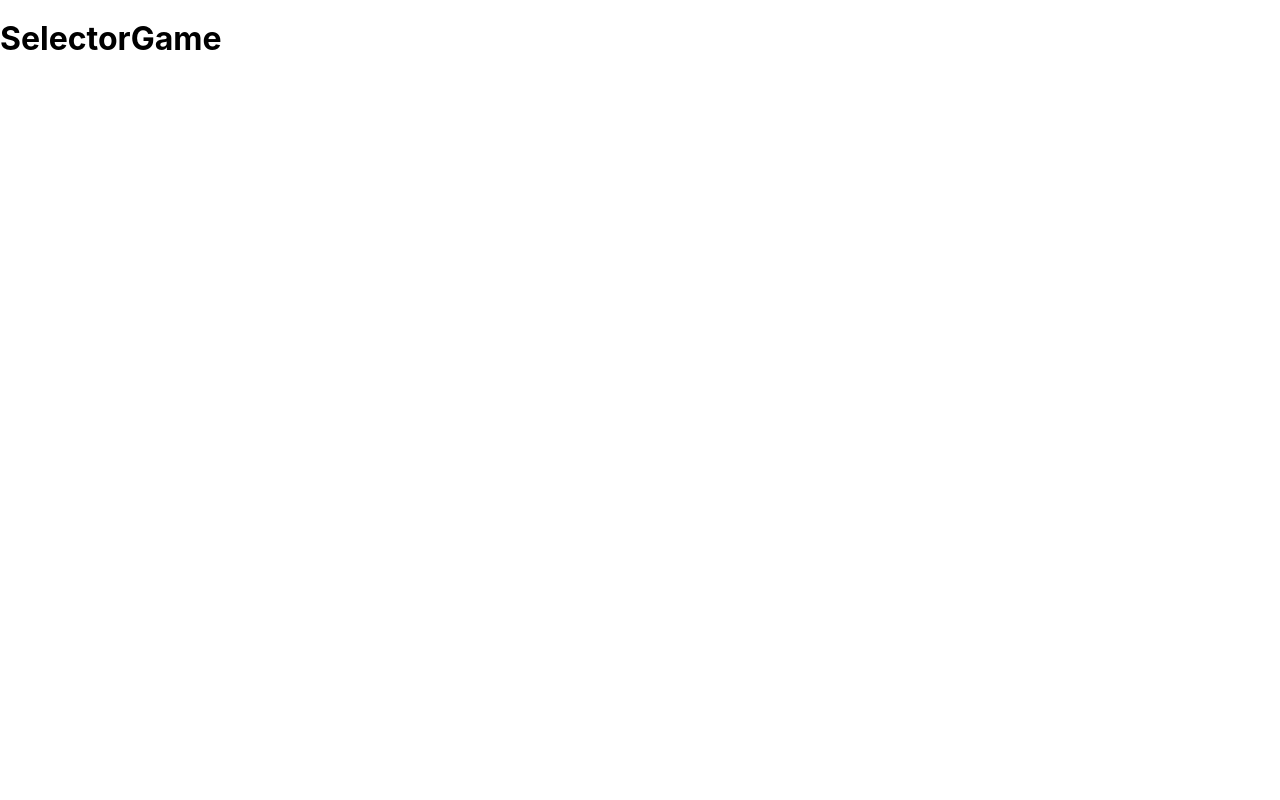
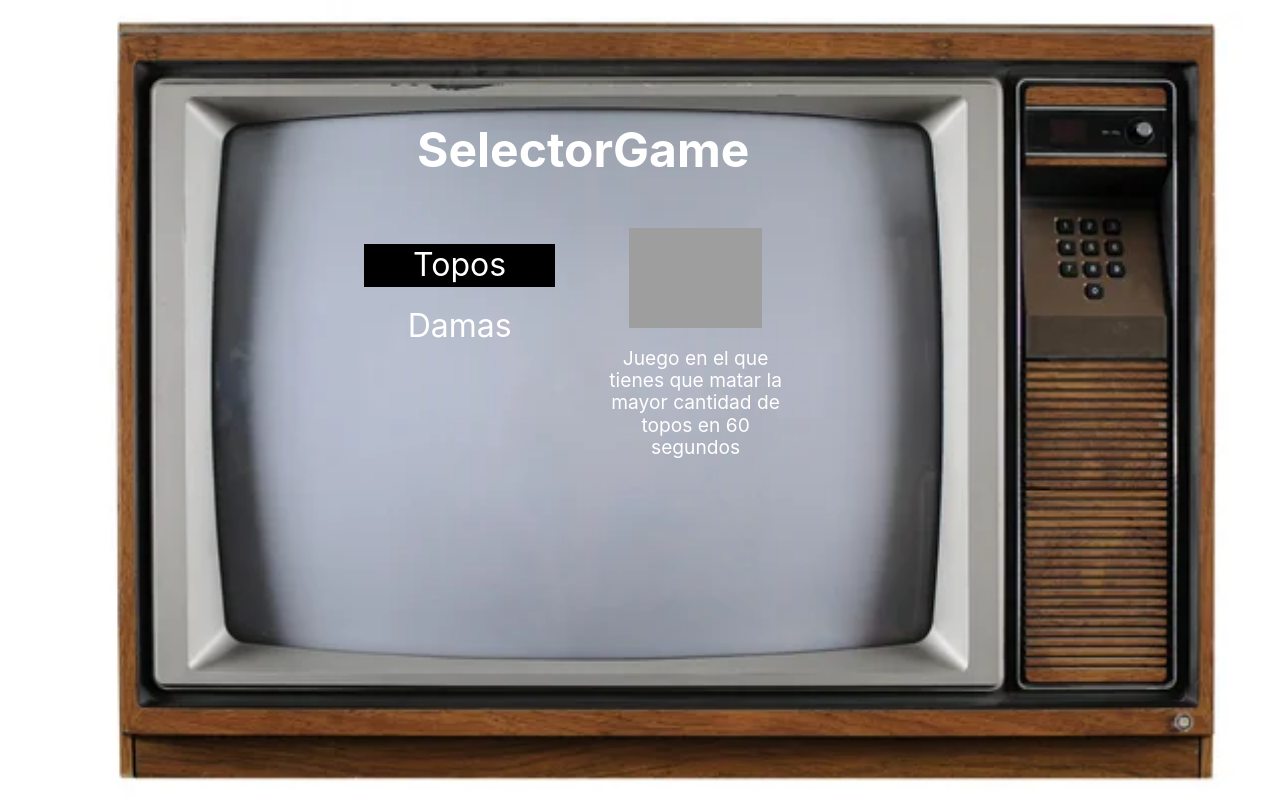
Before and after one commit to rengi46/damas, a React (Create React App) app: page / in a window 1280 px wide. Built offline with nearby package versions, Linux system fonts and the light colour scheme; grey boxes are pictures that could not be loaded.

Commit message:
games selector

```diff
--- a/src/App.css
+++ b/src/App.css
@@ -1,2 +1,6 @@
 .App {
 }
+#root{
+  height: 100vh;
+  overflow: hidden;
+}
--- a/src/App.js
+++ b/src/App.js
@@ -3,6 +3,7 @@ import './App.css';
 import { Route, Routes } from 'react-router-dom';
 import Damas from './pages/Damas/Damas';
 import SelectorGame from './pages/SelectorGame/SelectorGame';
+import { Topos } from './pages/Topos/Topos';
 
 
 
@@ -12,6 +13,7 @@ function App() {
     <Routes>
       <Route path="/"  element={<SelectorGame/>} />
       <Route path="/damas"  element={<Damas/>} />
+      <Route path="/topos"  element={<Topos/>} />
     </Routes>
 
   );
--- a/src/components/tablero/Tablero.jsx
+++ b/src/components/tablero/Tablero.jsx
@@ -4,7 +4,7 @@ import rules from '../../assets/data/chess.json'
 import ChessPiece from '../ChessPiece/ChessPiece'
 import { findPosition, numPosition, printMovs, rellenarTablero, tablero } from './functions'
 
-export const Tablero = ({deletePice}) => {
+export const Tablero = ({deletePice,reset}) => {
   const colorTurn = document.querySelector(".turnColor")
 
   // use states
@@ -12,13 +12,13 @@ export const Tablero = ({deletePice}) => {
   const [useEffectActive, setUseEffectActive] = React.useState(false);//renderizar el tablero
   const [selectedPiece, setSelectedPiece] = React.useState(null); // Posición de la pieza seleccionada
   const [atacks, setAtacks] = React.useState([]); // posibles atakes de la pieza seleccionada
-  const [turn, setTurn] = React.useState("white"); // turno de juego [white,black
+  const [turn, setTurn] = React.useState("white"); // turno de juego [white,black]
 
 
   //use effect para rellenar el tablero
   useEffect(() => {
     setBoard(rellenarTablero(board))
-  }, []) // Se ejecuta solo al montar el componente
+  }, [reset]) // Se ejecuta solo al montar el componente
 
 
   //use effect para actualizar el tablero
--- a/src/components/tablero/functions.js
+++ b/src/components/tablero/functions.js
@@ -76,9 +76,11 @@ export function rellenarTablero(board){
         if(j%2 === 0){
           if(i===1){  //colocar fichan en las casillas inpares
             board[i][j].t = "white"
+            board[i][j].k = false
             return board[i][j]
           }
           board[i][j+1].t = "white"
+          board[i][j].k = false
           return board[i][j]
         }
         else{
@@ -91,9 +93,11 @@ export function rellenarTablero(board){
         if(j%2 === 0){
           if(i===6){
             board[i][j+1].t = "black"
+            board[i][j].k = false
             return board[i][j]
           }
           board[i][j].t = "black"
+          board[i][j].k = false
           return board[i][j]
         }
         else{
--- a/src/pages/Damas/Damas.jsx
+++ b/src/pages/Damas/Damas.jsx
@@ -1,26 +1,37 @@
 import React, { useState } from 'react'
 import { Tablero } from '../../components/tablero/Tablero';
+import './damas.css'
 
 const Damas = () => {
   const [white, serWhite] = useState(12);
   const [black, serBlack] = useState(12);
+  const [reset, setReset] = useState(false);
   const deletePice = (color) => {
-    console.log(color);
     if (color === 'white') {
+      if(white === 1){
+        document.querySelector('.modalWin').style.visibility = 'visible'
+      }
       serWhite(white - 1);
     } else {
+      if(white === 1){
+        document.querySelector('.modalWin').style.visibility = 'visible'
+      }
       serBlack(black - 1);
     }
   }
   return (
-    <div className='damas'>
+    <div className='damas_panel'>
       <h1>Damas</h1>
       <div className='stats_tablero'>
         <div><div>fichas blancas</div><div>{white}</div></div>
         <div><div>turno de</div><div className='turnColor' id="turnColor"></div></div>
         <div><div>fichas negras</div><div>{black}</div></div>
       </div>
-      <Tablero deletePice={deletePice}/>
+      <Tablero deletePice={deletePice} reset={reset}/>
+      <div className='modalWin'>{white=== 1 ? "white":"red"} win!<button onClick={()=>{
+        setReset(true)
+        document.querySelector('.modalWin').style.visibility = 'hidden'
+        }} >reset</button></div>
    </div>
   )
 }
--- a/src/pages/Damas/damas.css
+++ b/src/pages/Damas/damas.css
@@ -1,11 +1,10 @@
-.damas{
+.damas_panel{
   position: absolute;
   top: 0;
   margin: 0 !important;
   width: 100%;
   height: 100%;
   /* max-height: 100vh; */
-  padding: 5%;
   display: flex;
   justify-content: center;
   margin-top: 5% ;
@@ -38,3 +37,23 @@
 .black_turn{
   background-color: rgb(251, 68, 68);
 }
+
+.modalWin{
+  position: absolute;
+  top: 0;
+  margin: 0 !important;
+  width: 100%;
+  height: 100%;
+  /* max-height: 100vh; */
+  display: flex;
+  justify-content: center;
+  margin-top: 5% ;
+  background-color: rgb(127, 91, 64);
+  display: flex;
+  flex-direction: column;
+  align-items: center;
+  justify-content: center;
+  color: white;
+
+  visibility: hidden;
+}
--- a/src/pages/SelectorGame/SelectorGame.jsx
+++ b/src/pages/SelectorGame/SelectorGame.jsx
@@ -1,10 +1,54 @@
 import React from 'react'
+import './selectorGame.css'
 
 const SelectorGame = () => {
+  const [game, setGame] = React.useState('topos')
+  const descriptions = {
+    topos: 'Juego en el que tienes que matar la mayor cantidad de topos en 60 segundos',
+    damas: 'Juego de damas para dos jugadores'
+  }
+
+  document.addEventListener("keypress", (e) => {
+    console.log(e.key);
+
+    if (e.key === 'Enter') {
+      if (game === 'topos') {
+        window.location.href = '/topos'
+      } else if (game === 'damas') {
+        window.location.href = '/damas'
+      }
+    }
+
+    if (e.key === 'w' || e.key === 's') {
+      console.log('cambio de juego');
+      if (game === 'topos') {
+        setGame('damas')
+      } else if (game === 'damas') {
+        setGame('topos')
+      } else {
+        setGame('topos')
+      }
+    }
+    })
   return (
-    <div>
-      <h1>SelectorGame</h1>
+    <div className='selector'>
+      <div className='interiorTV'>
+        <h1>SelectorGame</h1>
+        <div className='contentTv'>
 
+          <ul >
+            <li className={game === 'topos' ? "selectedLi" :""} ><a href="/topos">Topos</a></li>
+            <li  className={game === 'damas' ? "selectedLi" :""} ><a href="/damas">Damas</a></li>
+          </ul>
+          <div className='infoGame'>
+            <div className={'imgJuego '+game+"-game"}/>
+            <div className='infoGameText'>
+              <p>{descriptions[game]}</p>
+
+            </div>
+          </div>
+        </div>
+      </div>
     </div>
   )
 }
--- /dev/null
+++ b/src/pages/SelectorGame/selectorGame.css
@@ -0,0 +1,101 @@
+.selector{
+  height: 100%;
+
+  background-image: url("../../assets/img/television.jpg");
+  background-size: contain;
+  background-position: center;
+  background-repeat: no-repeat;
+}
+.interiorTV{
+  height: 100%;
+  width: 40%;
+  margin: auto;
+  padding: 40px;
+  padding-top: 7%;
+  padding-right: 12%;
+  display: flex;
+  flex-direction: column;
+  align-items: center;
+  justify-content: flex-start;
+}
+
+.interiorTV h1{
+  font-size: 3rem;
+  color: white;
+  text-align: center;
+  margin-bottom: 10%;
+}
+.contentTv{
+  display: flex;
+  flex-direction: row;
+  align-items: flex-start;
+  justify-content: center;
+  width: 100%;
+}
+
+.infoGame{
+  display: flex;
+  flex-direction: column;
+  align-items: center;
+  justify-content: center;
+  width: 50%;
+  height: 100%;
+  margin-left: 10%;
+  margin-right: 10%;
+}
+.imgJuego{
+  min-height: 100px;
+  width: 100%;
+  height: 100%;
+
+}
+
+.damas-game{
+  background-image: url('https://www.coolmathgames.com/sites/default/files/Checkers_OG-logo.jpg');
+  background-size: contain;
+  background-position: center;
+  background-repeat: no-repeat;
+}
+
+.topos-game{
+  background-image: url('../../assets/img/topos.PNG');
+  background-size: contain;
+  background-position: center;
+  background-repeat: no-repeat;
+}
+
+.contentTv ul{
+  display: flex;
+  flex-direction: column;
+  align-items: center;
+  justify-content: center;
+  width: 50%;
+}
+.contentTv ul li{
+  text-align: center;
+  padding: 3px;
+  list-style: none;
+  font-size: 2rem;
+  width: 100%;
+  color: white;
+  margin-bottom: 10%;
+  cursor: pointer;
+  transition: all 0.3s ease-in-out;
+}
+
+.selectedLi{
+  background-color: black;
+  color: white;
+}
+
+
+.contentTv ul li a{
+  text-decoration: none;
+  color: white;
+}
+
+.infoGameText p{
+  color: white;
+  text-align: center;
+  font-size: 1.2rem;
+}
--- /dev/null
+++ b/src/pages/Topos/Topos.jsx
@@ -0,0 +1,7 @@
+import React from 'react'
+
+export const Topos = () => {
+  return (
+      <iframe src="https://mellow-platypus-c20d1e.netlify.app" width="100%" height="100%"></iframe>
+  )
+}
```
Also changed, not shown: src/assets/img/television.jpg (added), 1 other file (tests, documents, lock files or other folders).
